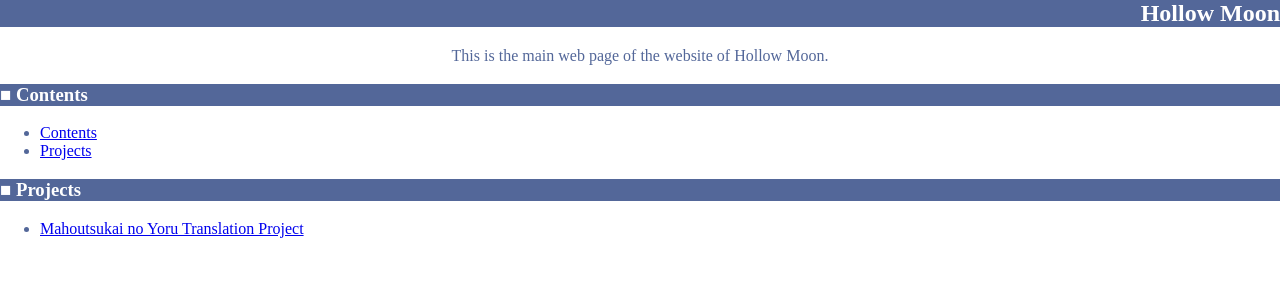
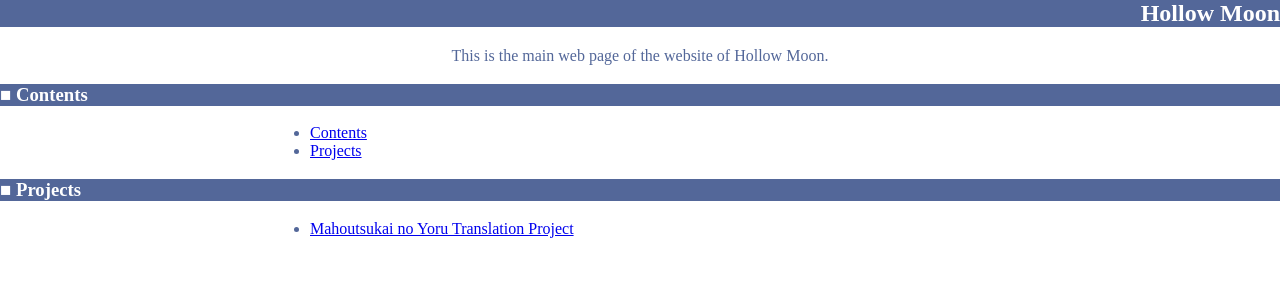
Before and after one commit to Hollow-Moon/Hollow-Moon.github.io, a Jekyll site: the page built from index.md, in a window 1280 px wide. Shown: the top 300 px of the page. Built offline with Jekyll 4.4.1, drawn with Linux system fonts in a browser that asks for light colours.

Commit message:
center / max-width p / ul

```diff
--- a/_layouts/default.html
+++ b/_layouts/default.html
@@ -22,6 +22,18 @@
 				margin: 0 auto;
 				display: block;
 			}
+			p
+			{
+				max-width: 700px;
+				margin-left: auto;
+				margin-right: auto;
+			}
+			ul
+			{
+				max-width: 700px;
+				margin-left: auto;
+				margin-right: auto;
+			}
 		</style>
 		<meta name="viewport" content="width=device-width, initial-scale=1.0" />
 	</head>
```
